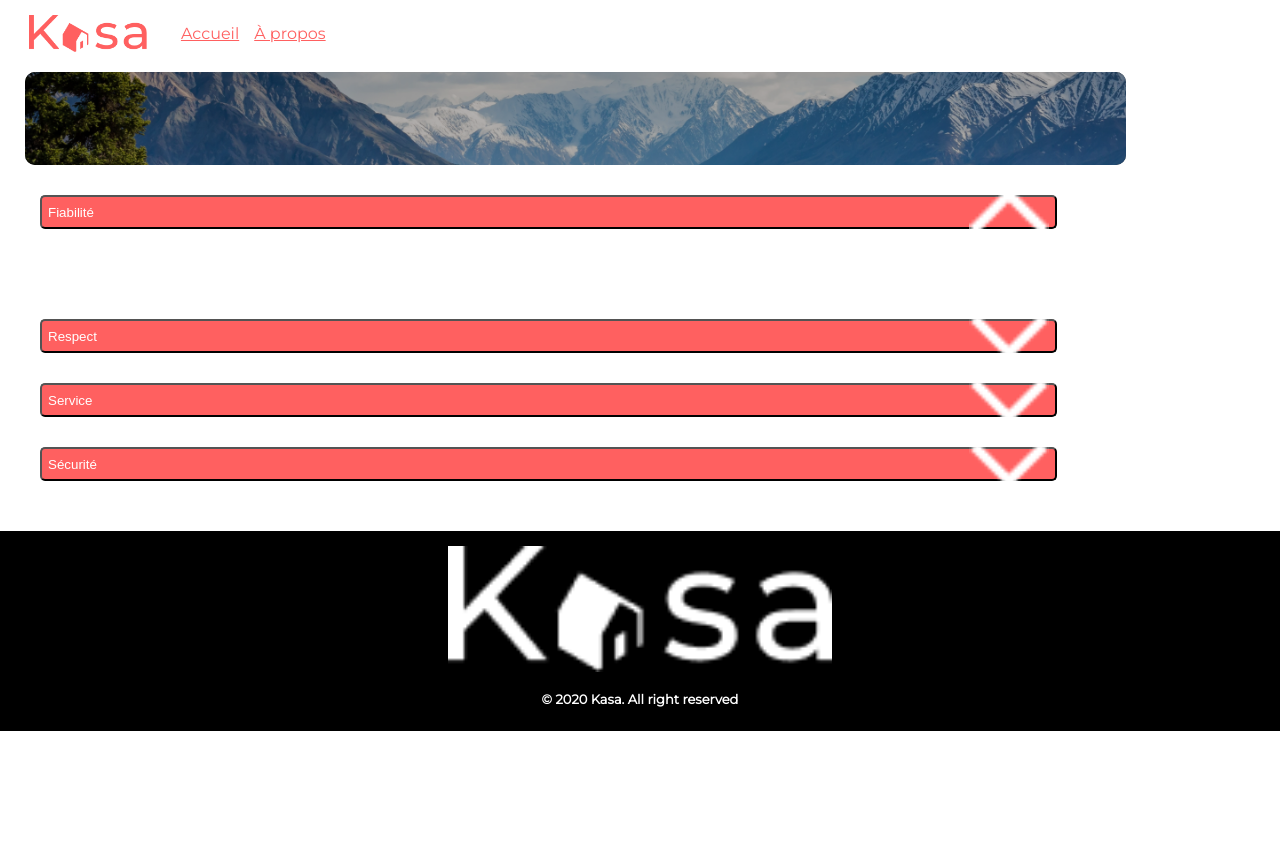
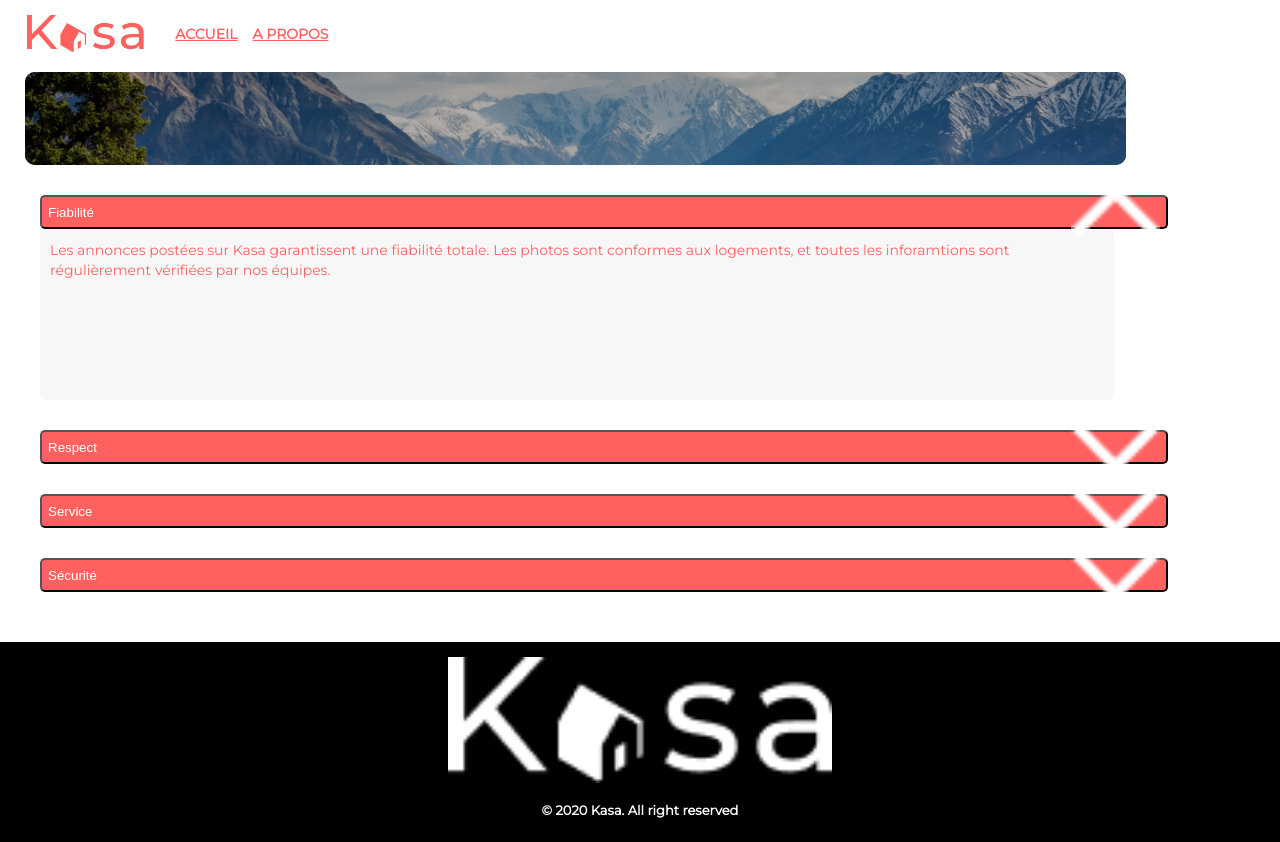
Before and after one commit to Radouane0/Projet-KASA, a React (Create React App) app: page /about in a window 1280 px wide. Both pictures are taken after a click on the button "Fiabilité". Before the commit the page ends 800 px from the top, so only its background shows below. Built offline with nearby package versions, Linux system fonts and the light colour scheme.

Commit message:
Finalisation style Collapse + début mise en place du Carousel

```diff
--- /dev/null
+++ b/src/components/Carousel/index.jsx
@@ -0,0 +1,14 @@
+import React from 'react'
+import { useState } from 'react'
+
+function Carousel({ pictures }) {
+    const picture = pictures[0]
+    const [stateIndex, setStateIndex] = useState(0)
+    return (
+        <div>
+            <img src={picture} alt="Intérieur maison"></img>
+        </div>
+    )
+}
+
+export default Carousel
--- a/src/components/Collapse/index.jsx
+++ b/src/components/Collapse/index.jsx
@@ -20,7 +20,7 @@ function Collapse({ category, content }) {
                     className="button__img"
                 ></img>
             </button>
-            {isOpen ? <div>{content}</div> : null}
+            {isOpen ? <div className="button__content">{content}</div> : null}
         </div>
     )
 }
--- a/src/components/Header/index.jsx
+++ b/src/components/Header/index.jsx
@@ -9,9 +9,9 @@ function Header() {
             <nav className="header__nav">
                 <div className="header__nav-items">
                     <NavLink to="/" end="true">
-                        Accueil
+                        ACCUEIL
                     </NavLink>
-                    <NavLink to="/about">À propos</NavLink>
+                    <NavLink to="/about">A PROPOS</NavLink>
                 </div>
             </nav>
         </header>
--- a/src/pages/Error/index.jsx
+++ b/src/pages/Error/index.jsx
@@ -7,7 +7,7 @@ function Error() {
     return (
         <div className="error">
             <img className="error__img" src={Error404} alt="Erreur 404" />
-            <p>Oups! La page que vous demandez n'existe pas.</p>
+            <p>Oups ! La page que vous demandez n'existe pas.</p>
             <NavLink to="/" className="error__link">
                 Retour à la page d'accueil
             </NavLink>
--- a/src/pages/Housing/index.jsx
+++ b/src/pages/Housing/index.jsx
@@ -1,9 +1,10 @@
 import React from 'react'
+import Carousel from '../../components/Carousel'
 
 function Housing() {
     return (
         <div>
-            <h1>Logements</h1>
+            <Carousel />
         </div>
     )
 }
--- a/src/styles/sass/base/_typographie.scss
+++ b/src/styles/sass/base/_typographie.scss
@@ -26,6 +26,12 @@ body {
     font-size: 20px;
 }
 
+.button__content {
+    color: #FF6060;
+    line-height: 20px;
+    font-size: 14px;
+}
+
 .error p {
     color: #FF6060;
     display: flex;
--- a/src/styles/sass/components/_button.scss
+++ b/src/styles/sass/components/_button.scss
@@ -1,7 +1,7 @@
 .button {
     background: #ff6060;
     color: white;
-    width: 82%;
+    width: 91%;
     display: flex;
     justify-content: space-between;
     height: 34px;
@@ -12,4 +12,12 @@
     &__img {
         width: 8%;
     }
+    &__content {
+        background-color: #F7F7F7;
+        width: 85%;
+        height: 150px;
+        border-radius: 5px;
+        margin-top: -21px;
+        padding: 10px;
+    }
 }
--- a/src/styles/sass/layout/_header.scss
+++ b/src/styles/sass/layout/_header.scss
@@ -1,5 +1,4 @@
 .header {
-
     width: 335px;
     height: 47px;
     display: flex;
@@ -13,6 +12,8 @@
     &__nav-items {
         display: flex;
         justify-content: space-evenly;
+        font-size: 14px;
+        font-weight: bold;
     }
 }
 
```
Also changed, not shown: src/styles/sass/components/_banner.scss (line endings or trailing spaces).
